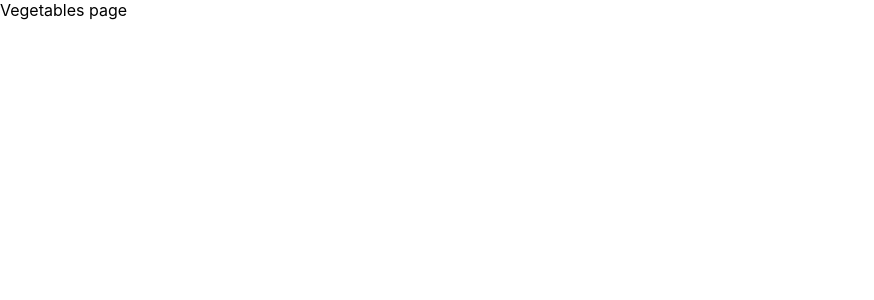
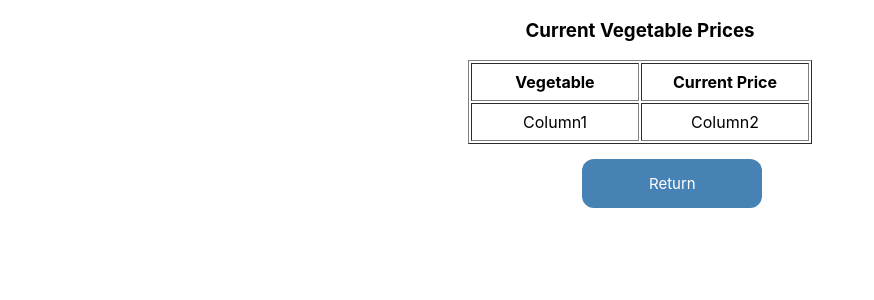
Before and after one commit to littlejkim/ist411group11, a React (Create React App) app: page /vegetables in a window 1280 px wide. Shown: the top 300 px of the page, without its empty margins (0-874 px from the left). Built offline with nearby package versions, Linux system fonts and the light colour scheme.

Commit message:
add simple styling elements and work and connect to produce database

```diff
--- a/src/components/Produce.js
+++ b/src/components/Produce.js
@@ -22,11 +22,15 @@ class Produce extends React.Component {
         return (
         <div>
             <form onSubmit={this.handleFruits}>
-              <input type='submit' value='Fruits' />
+              <input className='produceSelect' type='submit' value='Fruits' />
             </form>
+
             <form onSubmit={this.handleVegetables}>
-              <input type='submit' value='Vegetables' />
+              <input className='produceSelect' type='submit' value='Vegetables' />
             </form>
+
+            <a href="/" className='backButton'>Logout</a>
+
         </div>
         );
     }
--- a/src/components/produce/Fruits.js
+++ b/src/components/produce/Fruits.js
@@ -1,20 +1,30 @@
 import React from 'react';
 
-// const API_KEY = ""
-
 class Fruits extends React.Component {
-
-
     getFruits = () => {
     }
-
-
     render(){
         return(
-            <div>Fruits page</div>
+        <div className="produceTable">
+            <h3>Current Fruit Prices</h3>
+
+            <table border= "1">
+                <tbody>
+                    <tr>
+                        <td><b>Fruit</b></td>
+                        <td><b>Current Price</b></td>
+                    </tr>
+                    <tr>
+                        <td>Column1</td>
+                        <td>Column2</td>
+                    </tr>
+                </tbody>
+            </table>
+            <a href="../Produce" className='backButton'>Return</a>
+        </div>
+
         );
     }
-
 }
 
 export default Fruits;
--- a/src/components/produce/Vegetables.js
+++ b/src/components/produce/Vegetables.js
@@ -8,7 +8,23 @@ class Vegetables extends React.Component {
 
     render(){
         return(
-            <div>Vegetables page</div>
+            <div className="produceTable">
+            <h3>Current Vegetable Prices</h3>
+
+            <table border= "1">
+                <tbody>
+                    <tr>
+                        <td><b>Vegetable</b></td>
+                        <td><b>Current Price</b></td>
+                    </tr>
+                    <tr>
+                        <td>Column1</td>
+                        <td>Column2</td>
+                    </tr>
+                </tbody>
+            </table>
+            <a href="../Produce" className='backButton'>Return</a>
+        </div>
         );
     }
 
--- a/src/index.css
+++ b/src/index.css
@@ -12,3 +12,73 @@ code {
   font-family: source-code-pro, Menlo, Monaco, Consolas, "Courier New",
     monospace;
 }
+
+/*
+  ==================================
+    Styling for produce table view
+  ==================================
+*/
+
+.produceTable{
+  text-align: center;
+}
+
+.produceTable td{
+  width: 150px;
+  padding: .5em;
+}
+
+.produceTable table{
+  margin-left: auto;
+  margin-right: auto;
+}
+
+/*
+===========================
+  Styling for back button
+===========================
+*/
+.backButton{
+  float: left;
+  color: white;
+  border-radius: 12px;
+  border: none;
+  background-color: steelblue;
+  text-align: center;
+  font-size: 15px;
+  padding: 1em;
+  width: 150px;
+  cursor: pointer;
+  margin-left: 45.5%;
+  margin-top: 1em;
+  text-decoration: none;
+}
+
+.backButton:hover{
+  box-shadow: 0 12px 16px 0 rgba(0,0,0,0.24), 0 17px 50px 0 rgba(0,0,0,0.19);
+}
+
+/*
+===========================
+  Styling for produce
+  select buttons
+===========================
+*/
+
+.produceSelect{
+  float: left;
+  color: white;
+  border-radius: 12px;
+  border: none;
+  background-color: steelblue;
+  text-align: center;
+  font-size: 20px;
+  padding: 1em;
+  width: 200px;
+  cursor: pointer;
+  margin: 3em;
+}
+
+.produceSelect:hover{
+    box-shadow: 0 12px 16px 0 rgba(0,0,0,0.24), 0 17px 50px 0 rgba(0,0,0,0.19);
+}
```
Also changed, not shown: src/components/database/getProduce.js (added, +51 -0 lines).
